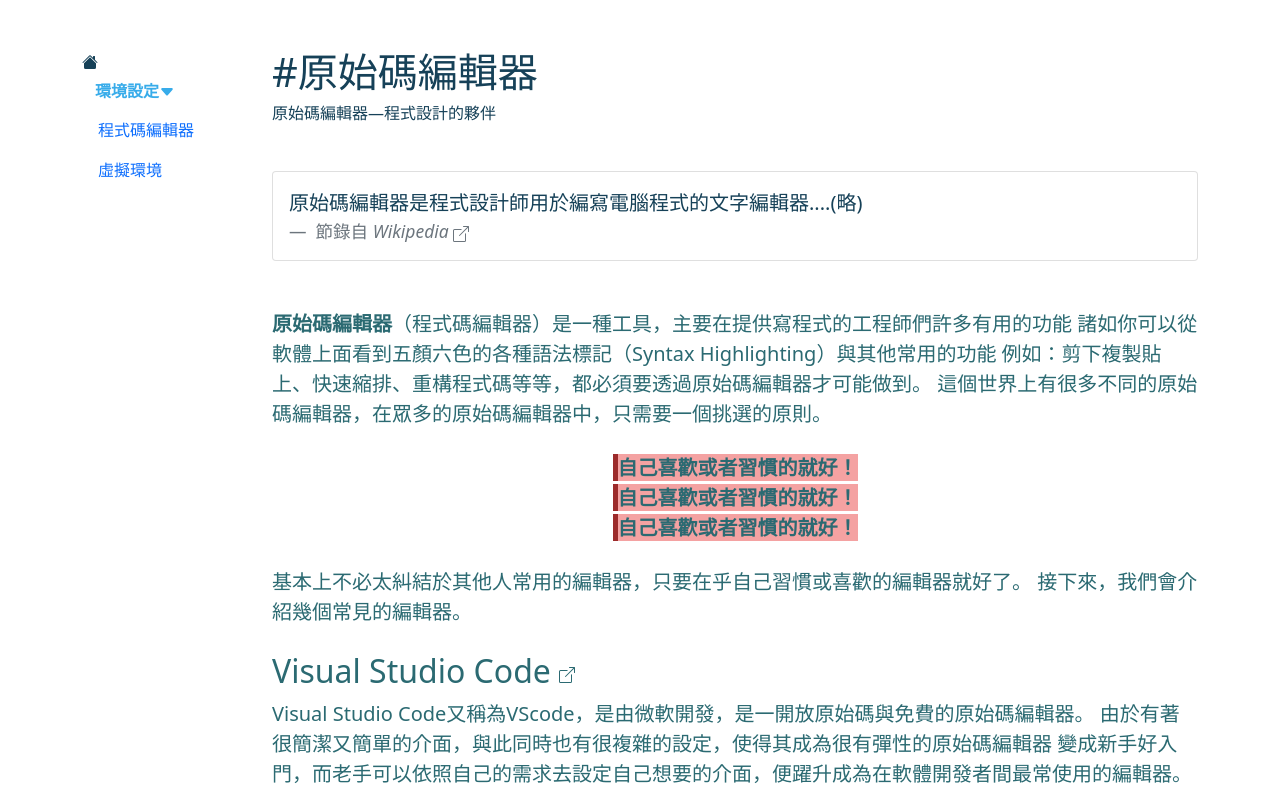
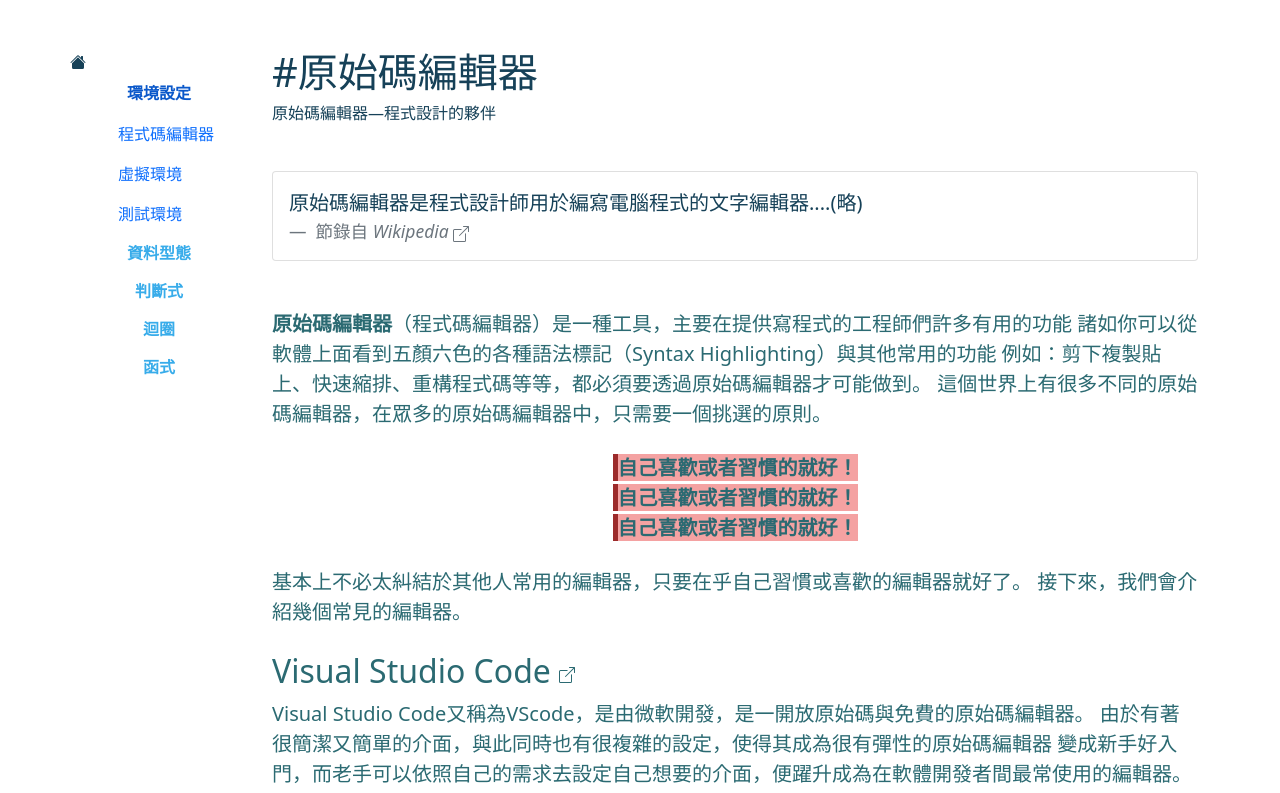
Before and after one commit to a78526598/PythonLearningWeb, a plain HTML site: page chapters/EnvironmentSetup/CodeEditor.html in a window 1280 px wide. Both pictures are taken after a click on the button "環境設定". Shown: the top 793 px of the page. Drawn offline with nearby package versions, Linux system fonts and the light colour scheme; files whose address does not match are found by name.

```diff
--- a/chapters/EnvironmentSetup/CodeEditor.html
+++ b/chapters/EnvironmentSetup/CodeEditor.html
@@ -10,40 +10,75 @@
 <body>
     <div class="container">
         <div class="row">
-            <div class="col-2 mt-5">
+            <nav class="nav flex-column col-2 mt-5">
                     <a href="../../index.html" id="Home"><svg xmlns="http://www.w3.org/2000/svg" width="16" height="16" fill="currentColor" class="bi bi-house-fill" viewBox="0 0 16 16">
                         <path d="M8.707 1.5a1 1 0 0 0-1.414 0L.646 8.146a.5.5 0 0 0 .708.708L8 2.207l6.646 6.647a.5.5 0 0 0 .708-.708L13 5.793V2.5a.5.5 0 0 0-.5-.5h-1a.5.5 0 0 0-.5.5v1.293z"/>
                         <path d="m8 3.293 6 6V13.5a1.5 1.5 0 0 1-1.5 1.5h-9A1.5 1.5 0 0 1 2 13.5V9.293z"/>
-                </svg></a>
+                        </svg>
+                    </a>
                     <button
-                    class="btn collapseLinks d-inline-flex align-items-center"
+                        class="nav-link btn collapseLinks"
                         type="button"
-                    id="dropdown"
                         data-bs-toggle="collapse"
-                    data-bs-target="#contentId"
+                        data-bs-target="#Environment"
                         aria-expanded="false"
-                    aria-controls="contentId"
+                        aria-controls="Environment"
                     >
                     環境設定
-                <svg xmlns="http://www.w3.org/2000/svg" width="16" height="16" fill="currentColor" class="bi bi-caret-right-fill" viewBox="0 0 16 16">
-                    <path d="m12.14 8.753-5.482 4.796c-.646.566-1.658.106-1.658-.753V3.204a1 1 0 0 1 1.659-.753l5.48 4.796a1 1 0 0 1 0 1.506z"/>
-                    </svg>
                     </button>
-                <div class="collapse" id="contentId">
-                    <ul class="nav flex-column mb-0">
+                    <div class="collapse" id="Environment">
+                        <ul class="flex-column mb-0">
                             <div class="nav-item">
-                            <a class="nav-link" href="CodeEditor.html">
+                                <a class="nav-link" role="button" href="CodeEditor.html">
                                     程式碼編輯器
                                 </a>
                                 <a class="nav-link" href="VirtualEnv.html">
                                     虛擬環境
                                 </a>
                                 <a class="nav-link" href="#">
+                                    測試環境
                                 </a>
                             </div>
                         </ul>
                     </div>
+                    <button
+                    class="btn collapseLinks"
+                    type="button"
+                    data-bs-toggle="collapse"
+                    data-bs-target="#DataTypes"
+                    aria-expanded="false"
+                    aria-controls="DataTypes"
+                    >
+                    資料型態
+                    </button>
+                    <div class="collapse" id="DataTypes">
+                        <ul class="flex-column mb-0">
+                            <div class="nav-item">
+                                <a class="nav-link" href="#">
+                                    變數與數字
+                                </a>
+                                <a class="nav-link" href="#">
+                                    字串與字串的產地
+                                </a>
+                                <a class="nav-link" href="#">
+                                    列表
+                                </a>
+                                <a class="nav-link" href="#">
+                                    集合
+                                </a>
+                                <a class="nav-link" href="#">
+                                    元組
+                                </a>
+                                <a class="nav-link" href="#">
+                                    字典與Json
+                                </a>
+                        </ul>
                     </div>
+                    <a href="../IF.html" role="button" class="btn collapseLinks">判斷式</a>
+                    <a href="../IF.html" role="button" class="btn collapseLinks">迴圈</a>
+                    <a href="../IF.html" role="button" class="btn collapseLinks">函式</a>
+
+                </nav>
             <div class="col-10 mt-5">
                 <h1 class="ArticleTitle"><a href="#"class="Links" >#</a>原始碼編輯器</h1>
                 <h6 class="ArticleTitle">原始碼編輯器—程式設計的夥伴</h5>
@@ -223,6 +258,5 @@
         </div>
     </nav>
     <script src="https://cdn.jsdelivr.net/npm/bootstrap@5.0.0/dist/js/bootstrap.bundle.min.js" integrity="sha384-p34f1UUtsS3wqzfto5wAAmdvj+osOnFyQFpp4Ua3gs/ZVWx6oOypYoCJhGGScy+8" crossorigin="anonymous"></script>
-    <script src="../AnimationScript.js"></script>
 </body>
 </html>
```
Lines whose indentation alone changed are shown as unchanged.
